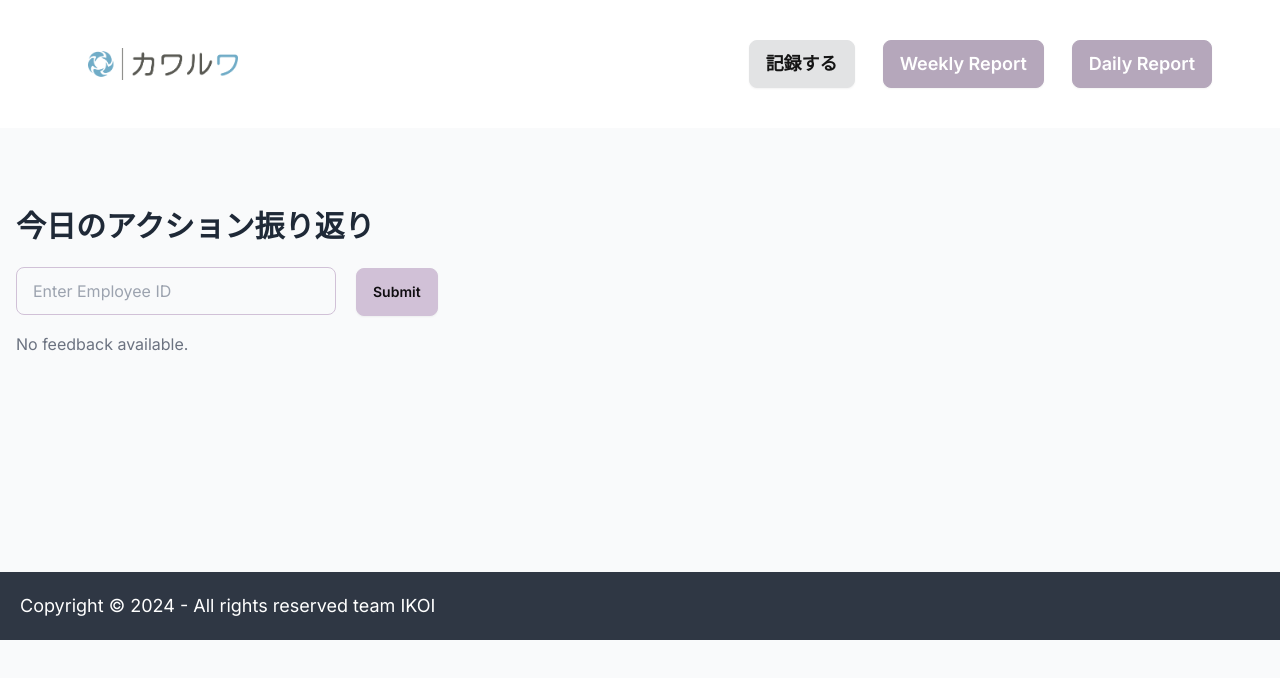
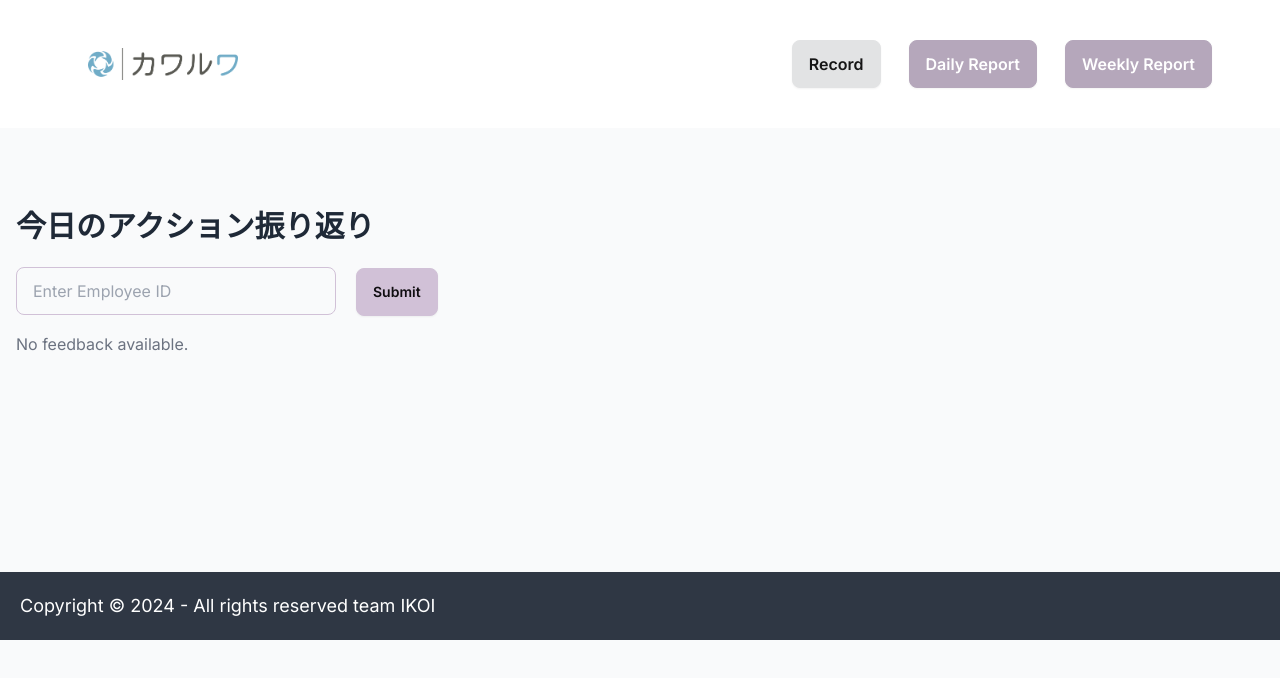
Before and after one commit to rekigaku/IKOI_kawaruwa, a Next.js app in the folder testcode/frontend/: page /daily in a window 1280 px wide. Shown: the top 678 px of the page. Built offline with nearby package versions, Linux system fonts and the light colour scheme.

Commit message:
Head部分訂正

```diff
--- a/testcode/frontend/src/components/RootLayout.jsx
+++ b/testcode/frontend/src/components/RootLayout.jsx
@@ -24,13 +24,15 @@ export default function RootLayout({ children }) {
 
         <div className="navbar-end">
           <Link href="/record-entry" passHref>
-            <button className="btn text-lg mr-7">記録する</button>
+            <button className="btn text-base mr-7">Record</button>
           </Link>
+
+          <Link href="/daily" passHref>
+            <button className="btn btn-active btn-primary text-base mr-7 text-white">Daily Report</button>
+          </Link>
+
           <Link href="/weekly" passHref>
-            <button className="btn btn-active btn-primary text-lg mr-7 text-white">Weekly Report</button>
-          </Link>
-          <Link href="/daily" passHref>
-            <button className="btn btn-active btn-primary text-lg mr-7 text-white">Daily Report</button>
+            <button className="btn btn-active btn-primary text-base mr-7 text-white">Weekly Report</button>
           </Link>
         </div>
       </header>
--- a/testcode/frontend/src/pages/daily/index.js
+++ b/testcode/frontend/src/pages/daily/index.js
@@ -4,7 +4,7 @@ import useEmployeeRecords from '../../hooks/useEmployeeRecords';
 const EmployeeRecordsComponent = () => {
   const [employeeId, setEmployeeId] = useState('');
   const { records, loading, error, fetchEmployeeRecords } = useEmployeeRecords();
-  const [maxFeedbacks, setMaxFeedbacks] = useState([]); // 名前を正しく変更
+  const [maxFeedbacks, setMaxFeedbacks] = useState([]);
 
   useEffect(() => {
     if (records.length > 0) {
@@ -41,6 +41,7 @@ const EmployeeRecordsComponent = () => {
     }
   }, [records]);
 
+    // employee_id の入力がないと、登録されず　エラーがでる仕組
   const handleSubmit = async (event) => {
     event.preventDefault();
     console.log('Fetching records for employee:', employeeId);
```
Also changed, not shown: testcode/frontend/src/pages/app/test/page.jsx (+0 -1 lines), 1 other file (tests, documents, lock files or other folders).
